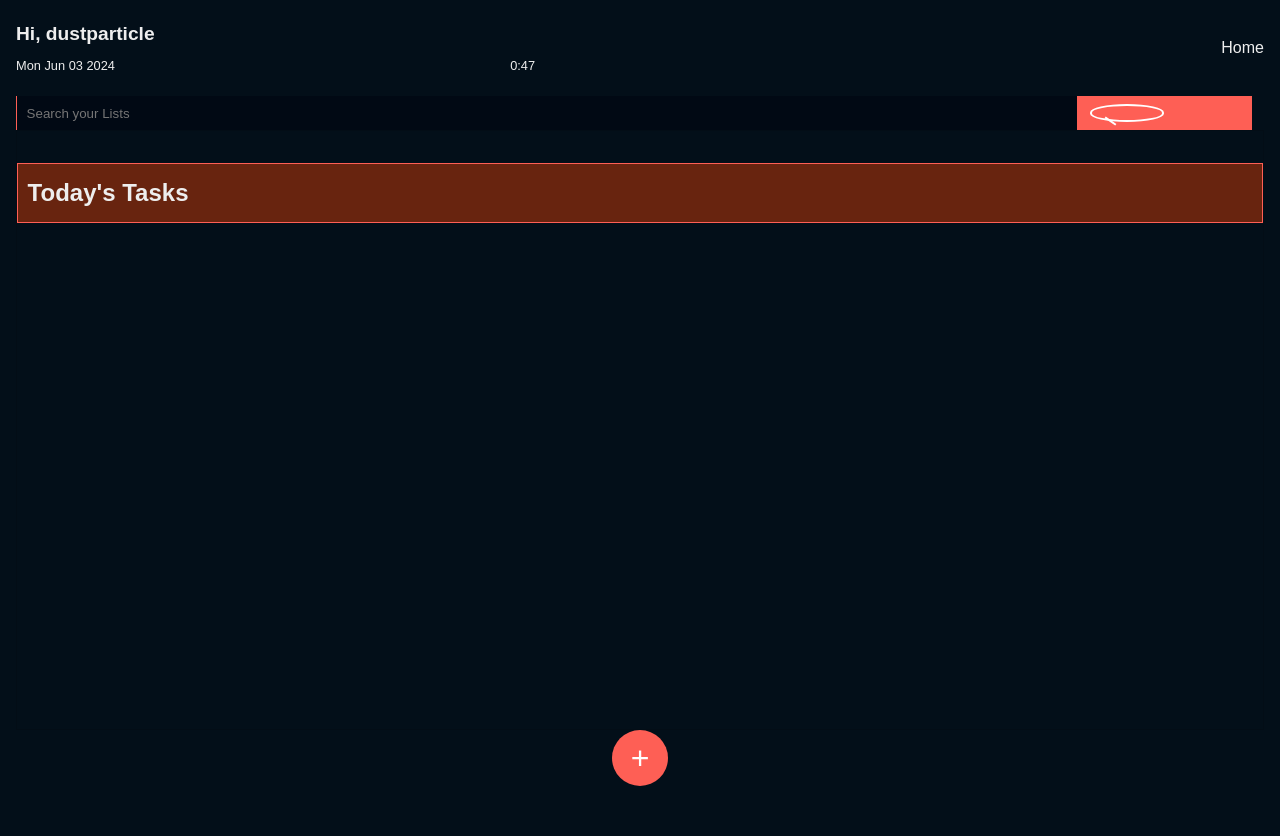
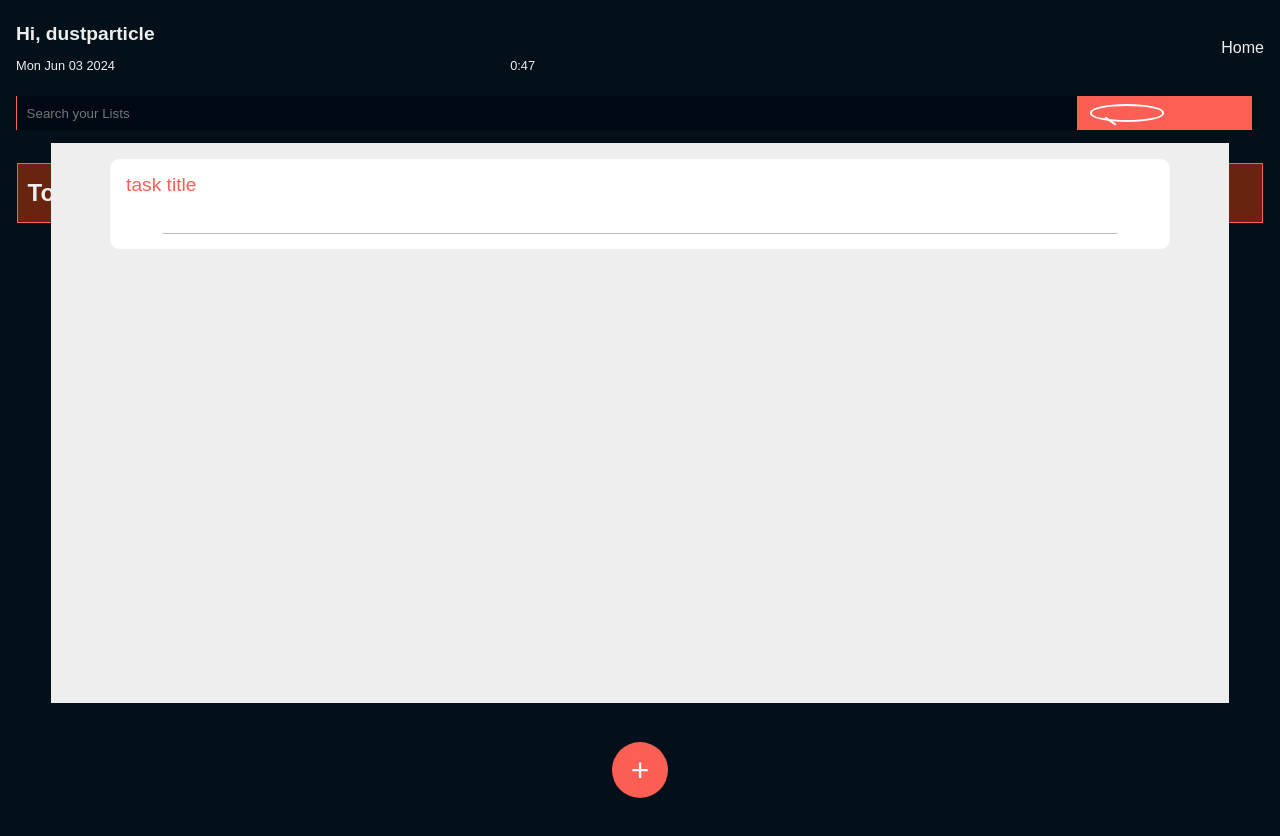
Before and after one commit to bulongo/What-Todo3, a website: page public/index.html in a window 1280 px wide. Before the commit the page ends 810 px from the top, so only its background shows below. Drawn offline with nearby package versions, Linux system fonts and the light colour scheme; no server answers.

Commit message:
Started working on the form to add new tasks

```diff
--- a/public/browser_app.js
+++ b/public/browser_app.js
@@ -1,16 +1,19 @@
 // TODOS
 // make one task shrink when another one is clicked but avoid shifting content
+// start working on the add task button and pop up
 
 const ul = document.querySelector(".all-tasks")
 const dateToday = document.querySelector(".today")
 const timeNow = document.querySelector(".time")
-const addTaskBtn = document.querySelector(".add-btn")
+const addTaskBtn = document.querySelector(".add-task-btn")
+const addTaskForm = document.querySelector(".add-task-form_active")
+const taskTitleInput = document.querySelector(".title-input")
+const myData = []
 
 const getData = async () => {
   const res = await axios.get("/api/v1/tasks")
   // const data = await res.json()
   showTasks(res.data.tasks)
-  // console.log(res.data.tasks)
 }
 
 getData()
@@ -55,8 +58,6 @@ const showTasks = (data) => {
   data.forEach((task) => {
     //  just remember that each task is a number above itself.
     //  e.g. Task four is actually five in the list of tasks.
-    //
-
 
     const li = document.createElement("li")
     const h2 = document.createElement("h2")
@@ -72,6 +73,7 @@ const showTasks = (data) => {
     checkBox.className = "checkbox-unselected"
     checkBox.addEventListener("click", handleCheckBoxClick)
 
+    myData.push(task)
 
     h2.innerText = task.title
     div.innerText = task.description
@@ -83,10 +85,33 @@ const showTasks = (data) => {
     li.appendChild(checkBox)
     ul.appendChild(li)
   })
+
+  // data.forEach((task) => {
+  // });
 }
 
 const addNewTask = (e) => {
-  console.log(e.target.innerText)
+  if (addTaskForm.className === "add-task-form_active") {
+    addTaskForm.className = "add-task-form_inactive"
+  } else if (addTaskForm.className === "add-task-form_inactive") {
+    addTaskForm.className = "add-task-form_active"
+  }
+  console.log(myData)
 }
 
 addTaskBtn.addEventListener("click", addNewTask)
+
+// taskTitleInput.addEventListener("input", (e) => {
+//   if (e.target.value.length >= 35) {
+//     // console.log("yeah we are at 10 now")
+//     console.log(e.target.value.length)
+//     e.target.disabled = true
+//   }
+// })
+//
+// window.addEventListener("keydown", (e) => {
+//   if (e.key === "Backspace") {
+//
+//     taskTitleInput.disabled = false
+//   }
+// })
--- a/public/index.html
+++ b/public/index.html
@@ -4,7 +4,7 @@
     <meta charset="UTF-8">
     <meta name="viewport" content="width=device-width, initial-scale=1">
     <title>Bulongo</title>
-<!-- The chimi fucking stylesheet wont work unless its in the same folder as index -->
+<!-- The fucking stylesheet wont work unless its in the same folder as index -->
     <link type="text/css" href="/style.css" rel="stylesheet">
   </head>
   <body>
@@ -40,8 +40,18 @@
       <ul class="all-tasks">
       </ul>
     </div>
+    <div class="add-task">
+      <form class="add-task-form_active">
+        <div class="task-title">
+         <label for="title" class="title-heading">task title</label>
+         <input type="text" name="title" value="" class="title-input" autocomplete="off">
+        </div>
+        <!-- <textarea rows="" cols=""></textarea> -->
+      </form>
+      <button class="add-task-btn" type="button">+</button>
+    </div>
     <footer class="footer">
-      <button class="add-btn" type="button">+</button>
+<!-- No AI was harmed in the making of this app. -->
     </footer>
   </body>
   <script src="https://cdn.jsdelivr.net/npm/axios/dist/axios.min.js"></script>
--- a/public/style.css
+++ b/public/style.css
@@ -143,11 +143,11 @@ body {
 }
 
 .all-tasks {
-  /* height: 82%; */
+  height: 80%;
   scrollbar-width: none;
   /* border: solid green; */
   overflow-y: scroll;
-  margin-top: 2rem;
+  margin-top: 1rem;
 }
 
 .task-closed {
@@ -155,7 +155,7 @@ body {
   height: 7rem;
   border: solid var(--text-secondary-lightest) 1px;
   background: var(--secondary-bg);
-  margin-top: 2rem;
+  margin-top: .9rem;
   border-radius: 10px;
   cursor: pointer;
   transition: 0.6s ease;
@@ -168,7 +168,7 @@ body {
   height: 10rem;
   border: solid var(--text-secondary-light) 1px;
   background: var(--secondary-bg);
-  margin-top: 2rem;
+  margin-top: .9rem;
   border-radius: 10px;
   cursor: pointer;
   transition: 0.6s ease;
@@ -280,15 +280,81 @@ body {
   align-self: center;
 }
 
-
-/* FOOTER SECTION */
-.footer {
-  /* border: solid blue; */
-  text-align: center;
+/* ADD TASK SECTION */
+.add-task {
+  /* border: solid red; */
   height: 5rem;
+  display: flex;
+  justify-content: center;
+  align-items: center;
 }
 
-.add-btn {
+.add-task-form_active {
+  /* opacity: .8; */
+  backdrop-filter: blur(5px);
+  background: #eee;
+  transform: translateY(-100px);
+  /* border: solid green; */
+  /* border-radius: 10px; */
+  width: 92%;
+  height: 70%;
+  bottom: -.2rem;
+  position: absolute;
+  display: flex;
+  flex-direction: column;
+  transition: 0.4s ease;
+}
+
+.add-task-form_inactive {
+  opacity: 0;
+  background: #eee;
+  transform: translateY(300px);
+  /* border: solid green; */
+  width: 90%;
+  height: 30%;
+  bottom: 1rem;
+  position: absolute;
+  display: flex;
+  flex-direction: column;
+  transition: 0.2s ease;
+}
+
+.task-title {
+  width: 90%;
+  /* border: solid red; */
+  border-radius: 10px;
+  background: white;
+  color: black;
+  margin: 1rem auto;
+  height: 16%;
+  display: flex;
+  flex-direction: column;
+  justify-content: center;
+  align-items: center;
+}
+
+.title-heading {
+  /* border: solid green; */
+  padding-left: 1rem;
+  color: var(--text-secondary);
+  width: 100%;
+  font-size: 1.2rem;
+}
+
+.title-input {
+  width: 90%;
+  /* height: 45%; */
+  margin-top: 1rem;
+  border: none;
+  display: inline-block;
+  border-bottom: solid #bbb 1px;
+  vertical-align: text-bottom;
+  font-size: 1.1rem;
+  outline: none;
+  color: #666;
+}
+
+.add-task-btn {
   border: none;
   background: var(--text-secondary);
   color: white;
@@ -300,8 +366,15 @@ body {
   transition: 0.4s ease;
 }
 
-.add-btn:active {
-  transform: scale(0.9);
+.add-task-btn:active {
+  transform: scale(1.2);
   box-shadow: 0px 0px 7px 1px rgba(256, 69, 0, 0.9);
   transition: 0.4s ease;
 }
+
+/* FOOTER SECTION */
+.footer {
+  /* border: solid blue; */
+  text-align: center;
+  height: 5rem;
+}
```
